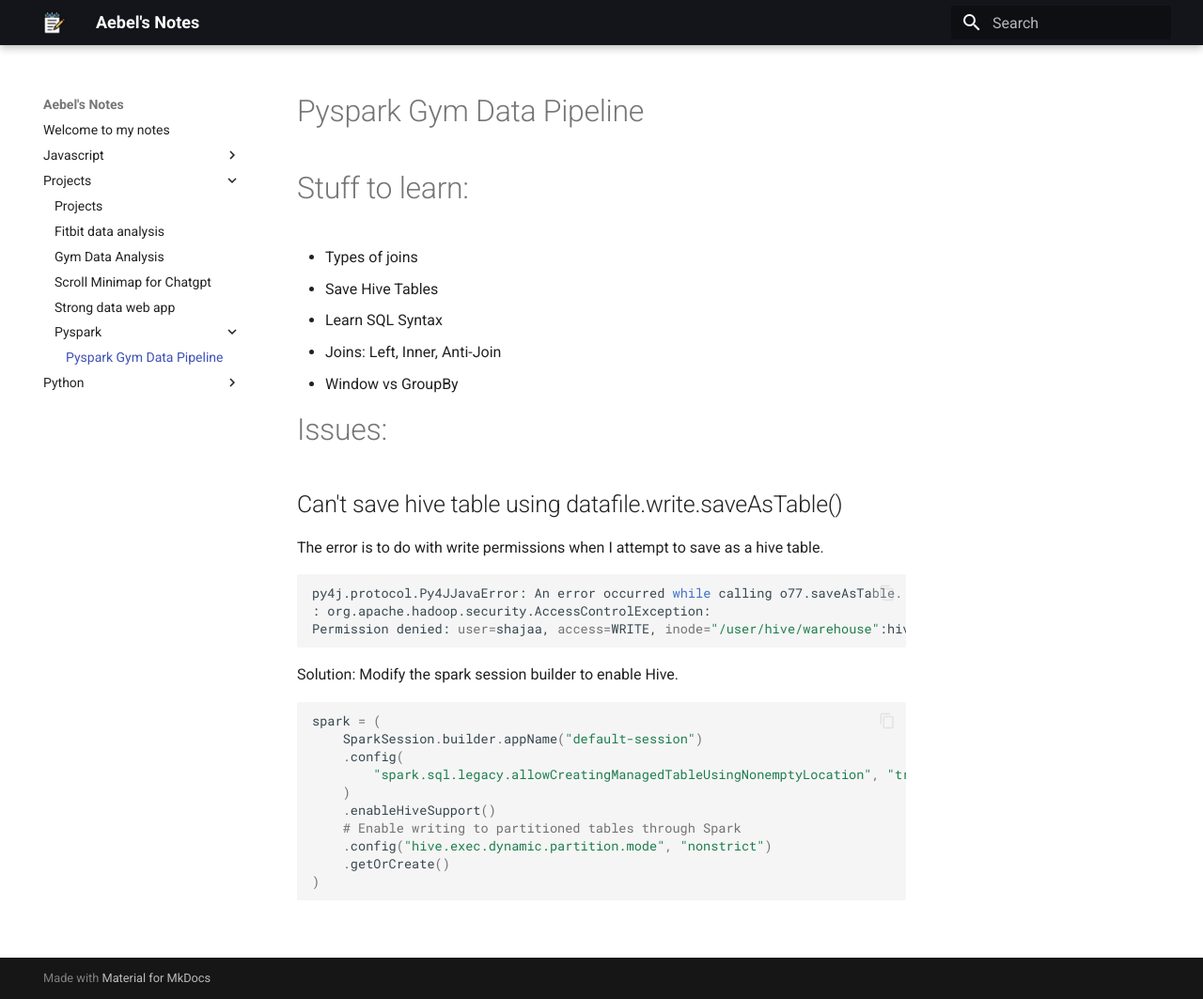
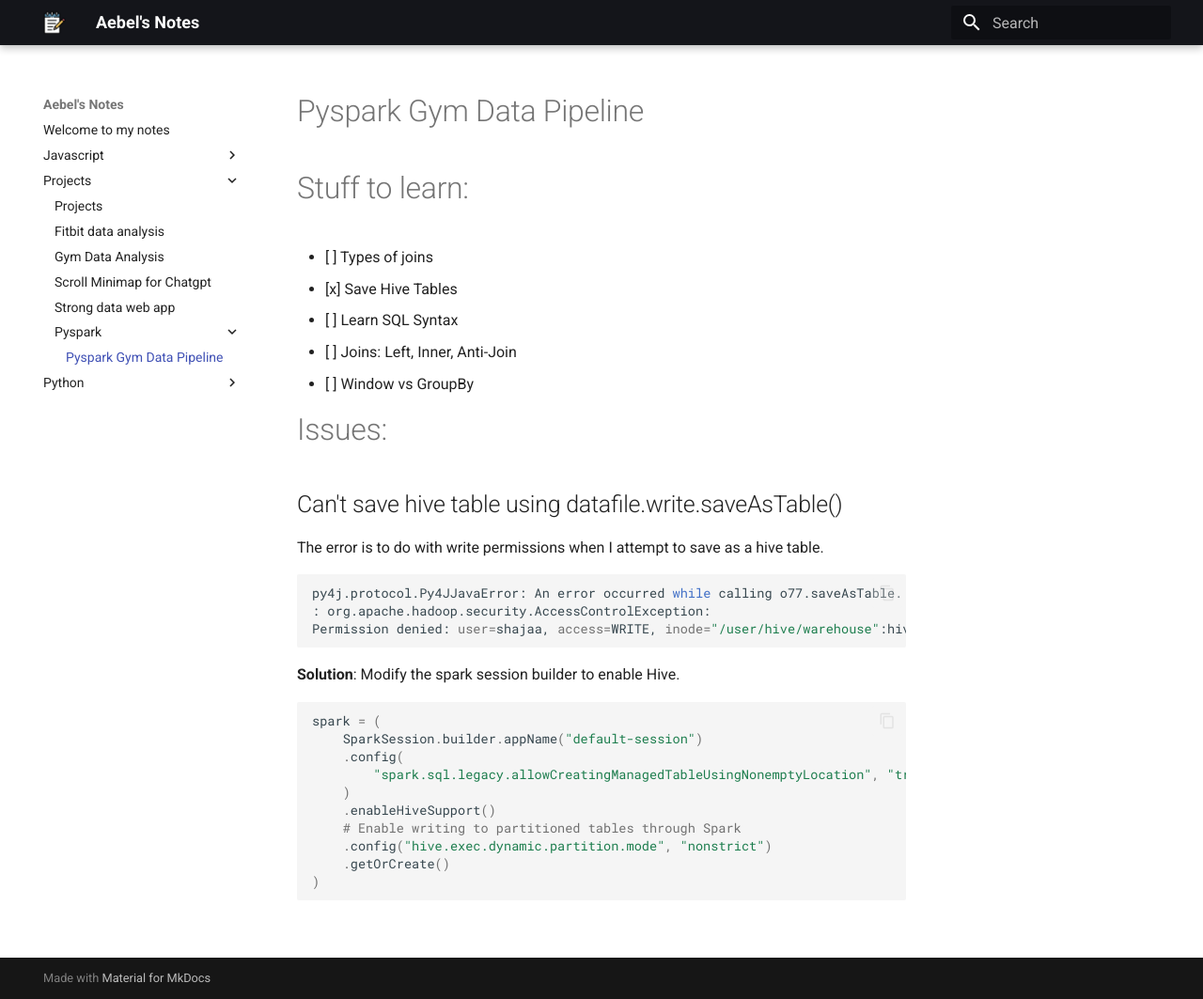
Before and after one commit to Aebel-Shajan/notes, an MkDocs documentation site: the page built from docs/projects/pyspark/gym-data-analysis.md, in a window 1280 px wide and 1063 px high. Shown: the whole window at 94% size. Built offline with MkDocs 1.6.1 and Material for MkDocs 9.7.7, drawn with Linux system fonts in a browser that asks for light colours.

Commit message:
Fix formatting, change title

```diff
--- a/docs/projects/pyspark/gym-data-analysis.md
+++ b/docs/projects/pyspark/gym-data-analysis.md
@@ -1,11 +1,11 @@
 # Pyspark Gym Data Pipeline
 
 # Stuff to learn:
-* Types of joins
-* Save Hive Tables
-* Learn SQL Syntax
-* Joins: Left, Inner, Anti-Join
-* Window vs GroupBy
+- [ ] Types of joins
+- [x] Save Hive Tables
+- [ ] Learn SQL Syntax
+- [ ] Joins: Left, Inner, Anti-Join
+- [ ] Window vs GroupBy
 
 # Issues:
 
```
Also changed, not shown: other parts of docs/projects/pyspark/gym-data-analysis.md (+1 -1 lines).
